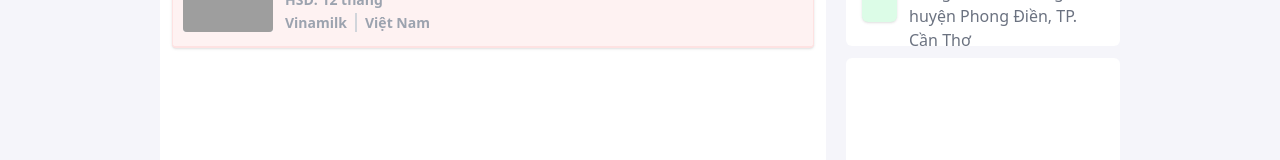
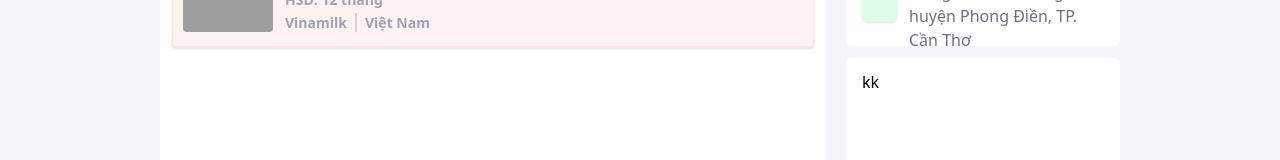
Before and after one commit to SongDuy/web-an-thanh-food, a React (Create React App) app: page /cart in a window 1280 px wide. Shown: the part 331-491 px from the top of the page. Built offline with nearby package versions, Linux system fonts and the light colour scheme; grey boxes are pictures that could not be loaded; some icons are missing.

Commit message:
Update new

```diff
--- a/src/pages/cart/index.js
+++ b/src/pages/cart/index.js
@@ -179,6 +179,9 @@ const CartPage = () => {
 
               {/* Thanh toán */}
               <div className="w-full h-full flex flex-col gap-2 bg-white rounded-md px-4 pt-3 pb-4">
+                <div className="w-full">
+                  kk
+                </div>
 
                 <button className="w-full h-[50px] mt-auto text-md text-white font-medium shadow rounded bg-gradient-to-t from-green-400 via-green-500 to-green-600 hover:brightness-110 active:brightness-95 transition border-b-2 border-green-500">
                   Mua hàng
```
